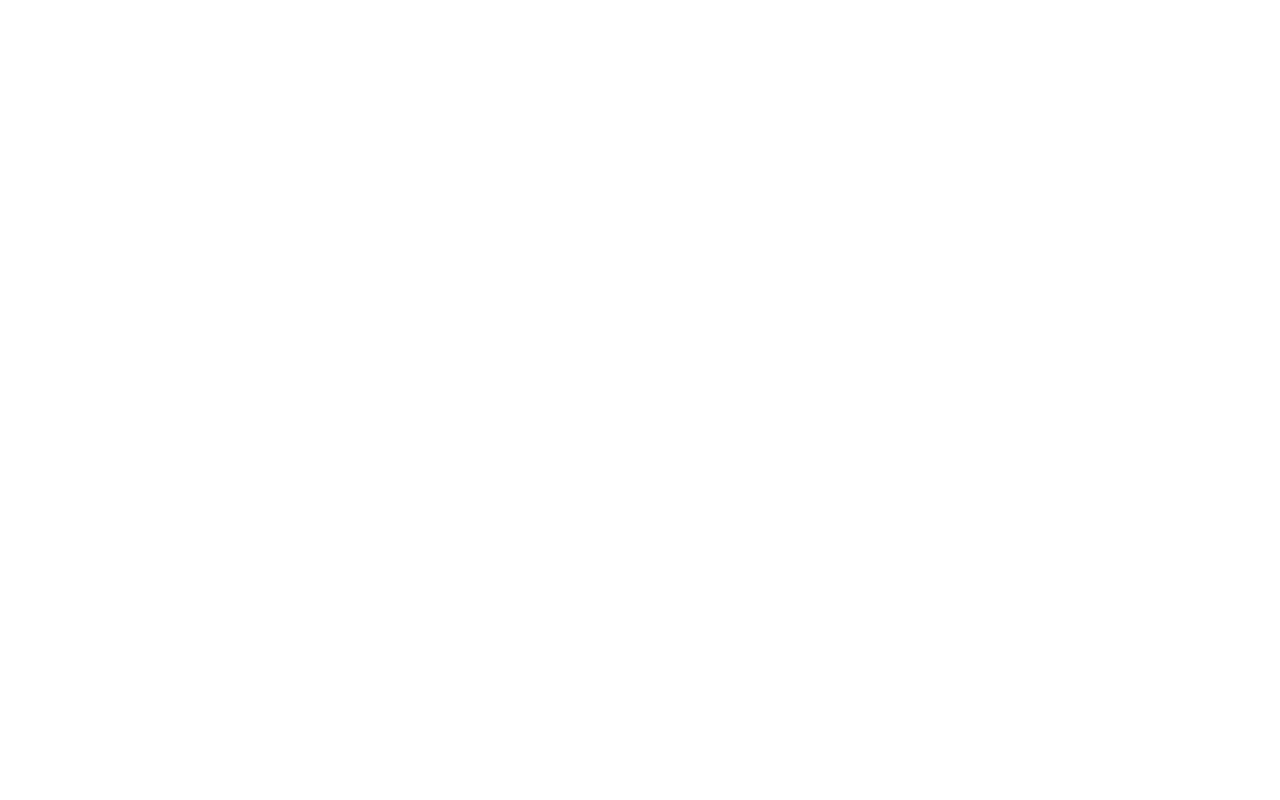
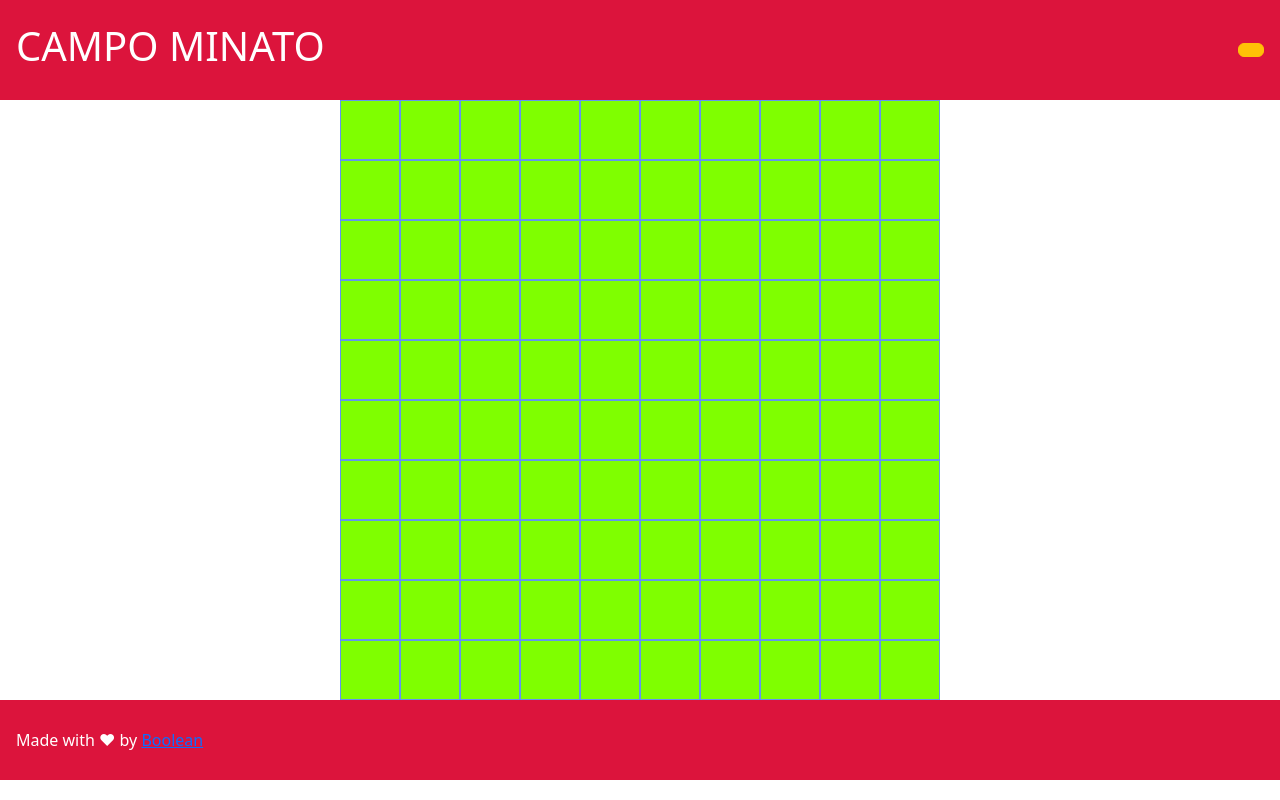
Before and after one commit to EmilianaManzo/js-campominato-grid, a plain HTML site: page index.html in a window 1280 px wide. Drawn offline with nearby package versions, Linux system fonts and the light colour scheme.

Commit message:
[add] ciclo for per creazione quadratini all' interno del box

```diff
--- a/assets/css/style.css
+++ b/assets/css/style.css
@@ -0,0 +1,41 @@
+*{
+  margin: 0;
+  padding: 0;
+  box-sizing: border-box;
+}
+
+body{
+  overflow: hidden;
+  color: white;
+}
+
+header,
+footer{
+  background-color: crimson;
+}
+
+header{
+  height: 100px;
+}
+
+footer{
+  height: 80px;
+}
+
+.em-container{
+  margin: 0 auto;
+  width: 600px;
+  aspect-ratio: 1;
+  background-color: cornflowerblue;
+  flex-wrap: wrap;
+}
+
+.square{
+  width: 60px;
+  height: 60px;
+  background-color: chartreuse;
+  border: 1px solid cornflowerblue;
+  text-align: center;
+  line-height: 60px;
+  font-weight: bolder;
+}
--- a/index.html
+++ b/index.html
@@ -5,7 +5,8 @@
   <meta name="viewport" content="width=device-width, initial-scale=1.0">
 
   <!-- Bootstrap -->
-
+  <link href="https://cdn.jsdelivr.net/npm/bootstrap@5.3.3/dist/css/bootstrap.min.css" rel="stylesheet" integrity="sha384-QWTKZyjpPEjISv5WaRU9OFeRpok6YctnYmDr5pNlyT2bRjXh0JMhjY6hW+ALEwIH" crossorigin="anonymous">
+  <script src="https://cdn.jsdelivr.net/npm/bootstrap@5.3.3/dist/js/bootstrap.bundle.min.js" integrity="sha384-YvpcrYf0tY3lHB60NNkmXc5s9fDVZLESaAA55NDzOxhy9GkcIdslK1eN7N6jIeHz" crossorigin="anonymous"></script>
 
   <!-- FontAwesome -->
 
@@ -14,12 +15,30 @@
 
 
   <!-- Style -->
+  <link rel="stylesheet" href="assets/css/style.css">
 
 
-
-  <title>Document</title>
+  <title>Griglia Campo Minato</title>
 </head>
 <body>
+  <header class="d-flex justify-content-between align-items-center px-3  ">
+    <h1>CAMPO MINATO</h1>
+    <button class="btn btn-warning text-light" id="bottoncino"></button>
+  </header>
 
+  <main>
+    <div class="em-container d-flex ">
+      <div class="square"></div>
+    </div>
+  </main>
+
+  <footer class="d-flex align-items-center px-3">
+    <div>
+      Made with &hearts; by <a href="#">Boolean</a>
+    </div>
+  </footer>
+
+
+  <script src="javascript/script.js"></script>
 </body>
 </html>
--- a/javascript/script.js
+++ b/javascript/script.js
@@ -0,0 +1,33 @@
+const emContainer = document.querySelector('.em-container');
+const btn = document.getElementById('bottoncino');
+
+reset();
+
+for (let i = 1; i <= 100; i++){
+  const square = creation(i) ;
+  emContainer.append(square);
+}
+
+
+
+
+
+
+
+
+
+
+
+// FUNZIONI
+
+function reset(){
+  emContainer.innerHTML= '';
+}
+
+
+function creation (numeroi){
+  const squareC = document.createElement('div');
+  squareC.className = 'square';
+  return squareC;
+
+}
```
Also changed, not shown: 1 other file.
